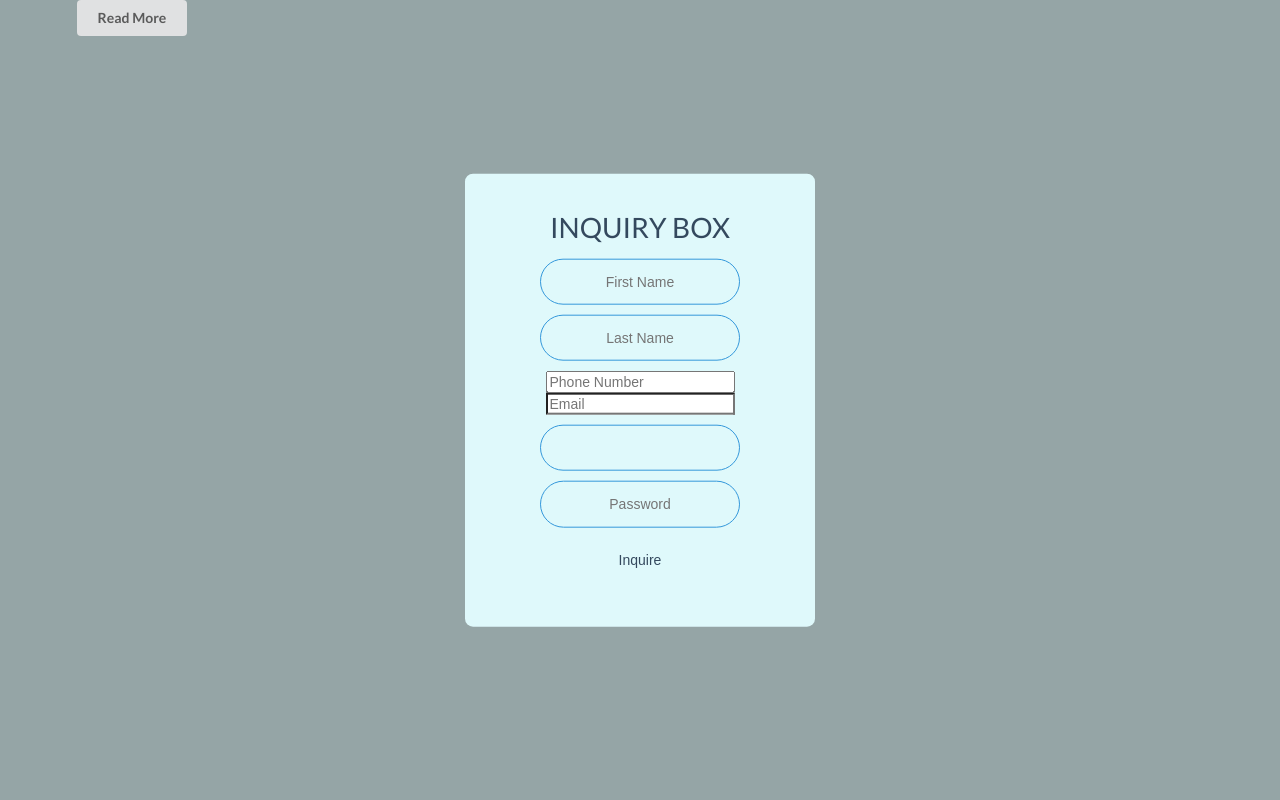
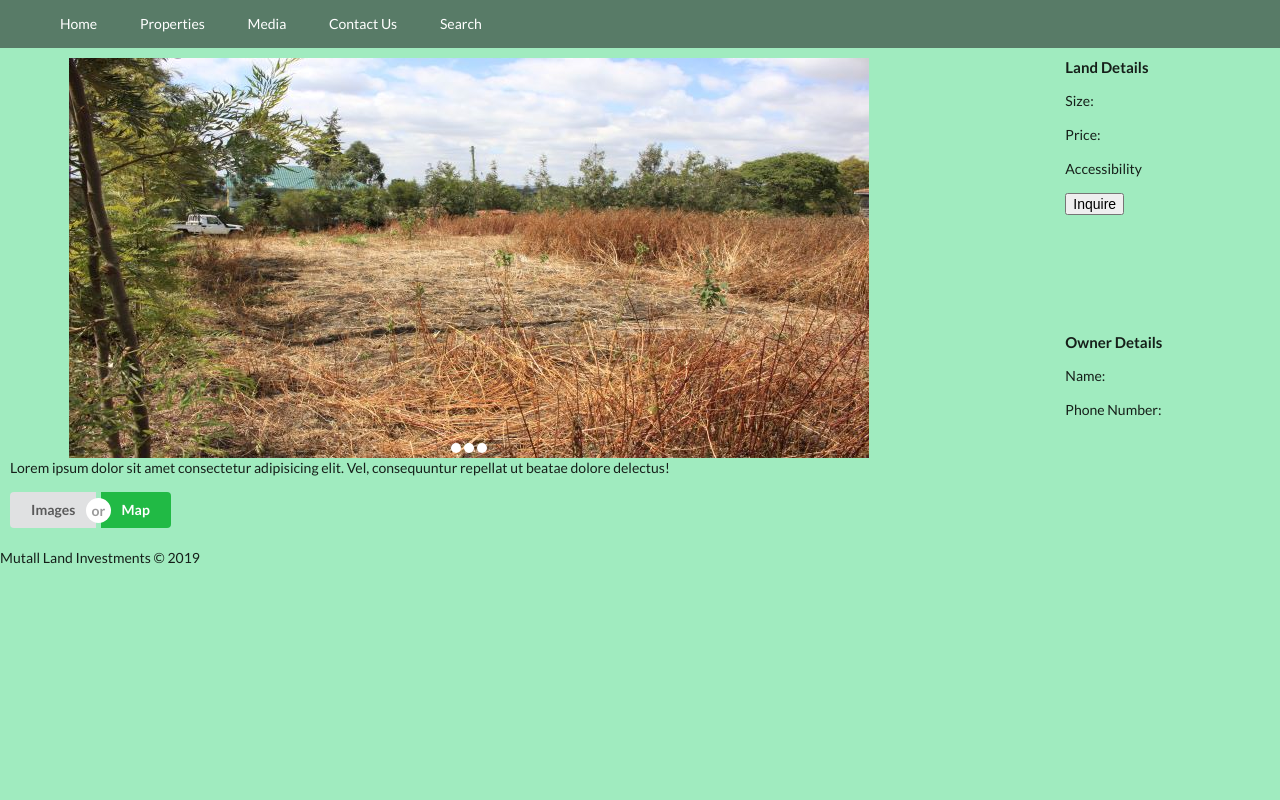
Before and after one commit to Njuguna85/mutalInvestments, a PHP site: page / in a window 1280 px wide. Run offline with PHP 8.4, Linux system fonts and the light colour scheme.

Commit message:
css grid areas

```diff
--- a/index.html
+++ b/index.html
@@ -8,21 +8,81 @@
     <link rel="stylesheet" href="https://cdnjs.cloudflare.com/ajax/libs/semantic-ui/2.4.1/semantic.min.css">
     <link rel="stylesheet" href="main.css">
 </head>
+
 <body>
-    <div class="ui container">
-        <button class="ui button">Read More</button>
+    <div class="wrapper">
+        <!-- Navigation -->
+        <nav class="main-nav">
+            <ul>
+                <li><a href="#">Home</a></li>
+                <li><a href="#">Properties</a></li>
+                <li><a href="#">Media</a></li>
+                <li><a href="#">Contact Us</a></li>
+                <li><a href="#"> Search</a></li>
+            </ul>
+        </nav>
 
-        <form class="box" action="index.html" method="POST">
-            <h1>Inquiry Box</h1>
-            <input type="text" name="" id="" placeholder="First Name">
-            <input type="text"placeholder="Last Name">
-            <input type="tel" name="" id="" placeholder="Phone Number">
-            <input type="email" name="" id="" placeholder="Email">
-            <input type="text" name="" id="">
-            <input type="password" name="" id="" placeholder="Password">
-            <input type="submit" value="Inquire">
-        </form>
+        <!-- Property Details -->
+        <section class="top-container">
+            <div class="showcase">
+                <div class="slide-container">
+                    <span id="slider-image-1"></span>
+                    <span id="slider-image-2"></span>
+                    <span id="slider-image-3"></span>
+                    <div class="image-container">
+                        <img src="img/A toward BC  and D.JPG" class="slider-image" >
+                        <img src="img/A toward D.JPG" class="slider-image" >
+                        <img src="img/E towards A.JPG" class="slider-image">
+                    </div>
+                    <div class="button-container">
+                        <a href="#slider-image-1" class="slider-button"></a>
+                        <a href="#slider-image-2" class="slider-button"></a>
+                        <a href="#slider-image-3" class="slider-button"></a>
+                    </div>
+                </div>
+                <p>Lorem ipsum dolor sit amet consectetur adipisicing elit. Vel, consequuntur repellat ut beatae dolore
+                    delectus!</p>
+                <div class="ui buttons">
+                    <button class="ui button">Images</button>
+                    <div class="or"></div>
+                    <button class="ui positive button">Map</button>
+                </div>
+            </div>
+
+
+            <div class="land_details">
+                <h4>Land Details</h4>
+                <p id="size">Size: </p>
+                <p id="price">Price: </p>
+                <p id="dist">Accessibility</p>
+                <button type="button">Inquire</button>
+            </div>
+
+            <!-- Owner Details -->
+            <div class="land_owner">
+                <h4>Owner Details</h4>
+                <p id="name">Name: </p>
+                <p class="phone-no">Phone Number: </p>
+            </div>
+        </section>
+
+        <!-- Pagination
+        <div class="pagination">
+                <a href="#">&laquo;</a>
+                <a href="#">1</a>
+                <a class="active" href="#">2</a>
+                <a href="#">3</a>
+                <a href="#">4</a>
+                <a href="#">5</a>
+                <a href="#">6</a>
+                <a href="#">&raquo;</a>
+              </div>  -->
+        <!-- Footer -->
+        <footer class="l_footer">
+            <p>Mutall Land Investments &COPY; 2019</p>
+        </footer>
     </div>
-   <script src="https://cdnjs.cloudflare.com/ajax/libs/semantic-ui/2.4.1/semantic.min.js"></script>
+    <script src="https://cdnjs.cloudflare.com/ajax/libs/semantic-ui/2.4.1/semantic.min.js"></script>
 </body>
+
 </html>
--- a/main.css
+++ b/main.css
@@ -1,23 +1,135 @@
-body{
-    margin: 0;
-    padding: 0;
-    font-family: sans-serif;
-    background: #95a5a6;
+html{
+    box-sizing: border-box;
+    font-family: Arial, Helvetica, sans-serif;
 }
 
+body{
+    background: #69e09ba1;
+}
+
+.wrapper{
+    display: grid;
+    margin: auto;
+    grid-gap: 10px;
+}
+
+/* Nav Bar */
+.main-nav{
+    width: 100%;
+    background-color: #577965fa;
+}
+
+.main-nav a{
+    color: white;
+    text-align: center;
+    text-decoration: none;
+}
+
+.main-nav li{
+    display: inline;
+    text-decoration: none;
+    padding: 0 20px 0 20px;
+}
+
+.main-nav a:hover{
+    background-color: #6F1E51;
+    padding:20px;
+}
+
+
+/*Top Container Grid Areas */
+.top-container{
+    display: grid;
+    grid-gap: 10px;
+    grid-template-areas:
+    'showcase . land_details'
+    'showcase . land_owner'
+    'l_footer l_footer l_footer';
+}
+
+/* Showcase */
+.showcase{
+    grid-area: showcase;
+    box-sizing: border-box;
+    margin-left:10px
+}
+.land_details{
+    grid-area: land_details;
+
+}
+.land_owner{
+    grid-area: land_owner;
+}
+
+.footer{
+    grid-area: l_footer;
+}
+
+/* Image Slider */
+.slide-container{
+    width: 800px;
+    height: 400px;
+    margin-right:auto;
+    margin-left: auto;
+    overflow: hidden;
+    text-align: center;
+    background-color: #27ae60;
+}
+
+.image-container{
+    width: 2400px;
+    background-color: yellow;
+    height:400px;
+    position: relative;
+    clear: both;
+    transition: left 2s;
+    -webkit-transition: left 2s;
+    -moz-transition: left 2s;
+    -o-transition: left 2s;
+}
+.slider-image{
+    float:left;
+    margin: 0px;
+    padding: 0px;
+    position:relative;
+}
+
+.button-container{
+    top:-20px;
+    position: relative;
+}
+
+.slider-button{
+    display: inline-block;
+    height: 10px;
+    width: 10px;
+    border-radius: 5px;
+    background-color: white;
+}
+#slider-image-1:target ~ .image-container{
+    left: 0px;
+
+}
+#slider-image-2:target ~ .image-container{
+    left: -800px;
+
+}
+#slider-image-3:target ~ .image-container{
+    left: -1600px;
+
+}
+
+
+
 .box{
-    width:350px;
-    padding: 35px;
-    position: absolute;
-    top: 50%;
-    left:50%;
-    transform: translate(-50%, -50%);
+    padding: 15px;
     background:#dff9fb;
     text-align: center;
-    border-radius: 8px
+    border-radius: 8px;
 }
 
-.box input[type= "text"],.box input[type="password"]{
+
+.box input[type= "text"],.box input[type="email"],.box input[type="tel"]{
 
     background: none;
     display:block;
@@ -28,7 +140,7 @@
     width: 200px;
     outline: none;
     color: #6F1E51;
-    border-radius: 24px;
+    border-radius: 8px;
     transition: 0.25s;
 
 }
```
Also changed, not shown: inquiry.html (added, +25 -0 lines), img/A toward BC  and D.JPG (added), img/A toward D.JPG (added), img/E towards A.JPG (added), img/E towards D.JPG (added), img/from main road toward point A.JPG (added), 1 other file.
